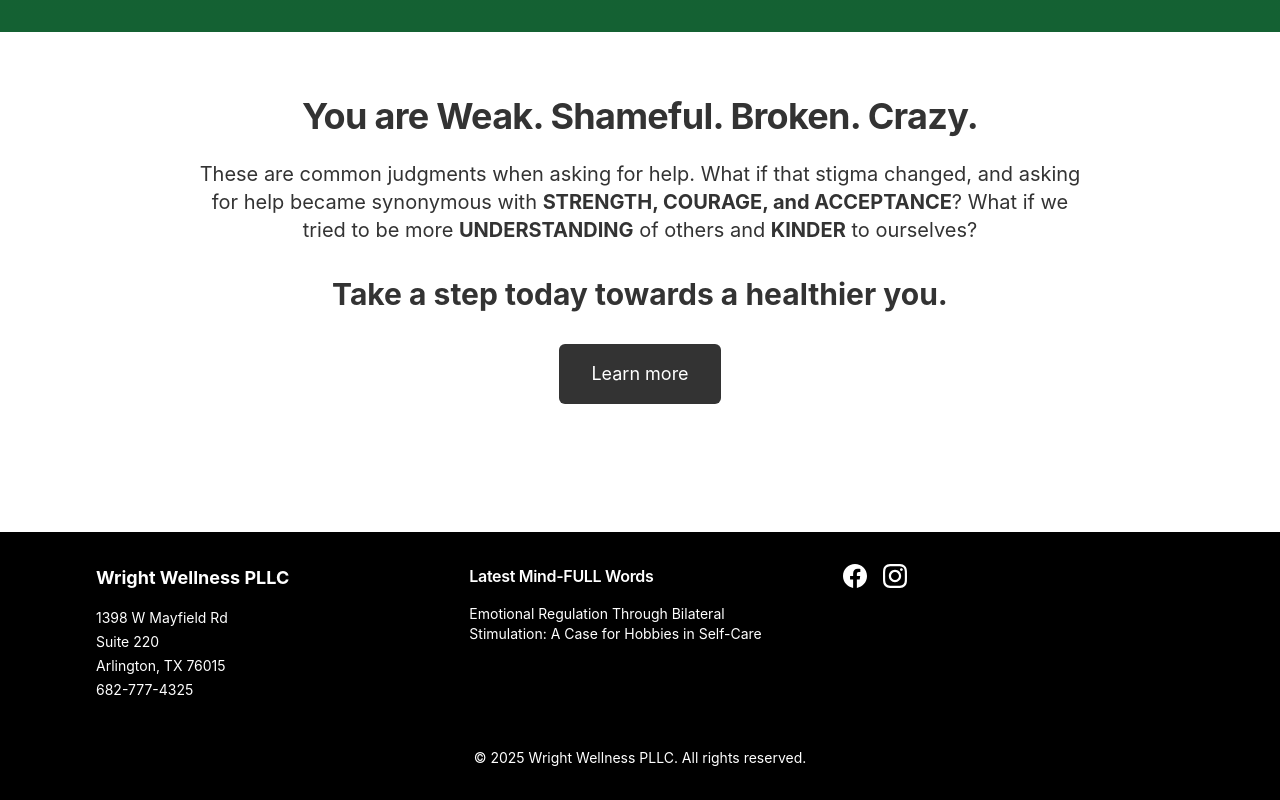
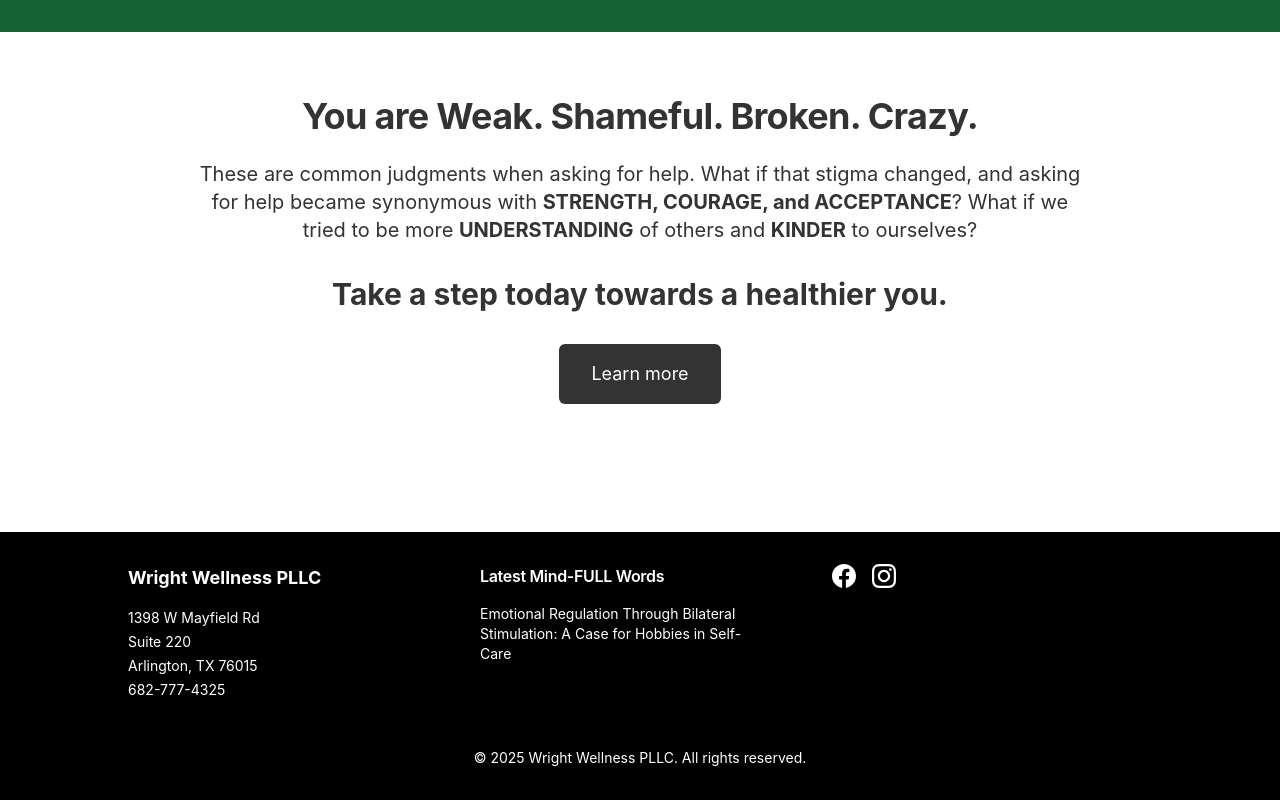
Before and after one commit to fdtorres1/wright-wellness, an Astro site: page / in a window 1280 px wide. Shown: the part 756-1556 px from the top of the page. Built offline with nearby package versions, Linux system fonts and the light colour scheme; Astro itself is replaced by a stand-in of ours.

Commit message:
fix: Increase footer padding further

```diff
--- a/src/components/Footer.astro
+++ b/src/components/Footer.astro
@@ -2,7 +2,7 @@
 ---
 
 <footer class="bg-black text-white py-8 mt-16">
-  <div class="container mx-auto px-8 lg:px-16 xl:px-24">
+  <div class="container mx-auto px-12 lg:px-24 xl:px-32">
     <div class="grid grid-cols-1 md:grid-cols-3 gap-8">
       <!-- Left Column: Company Name and Contact -->
       <div>
```
